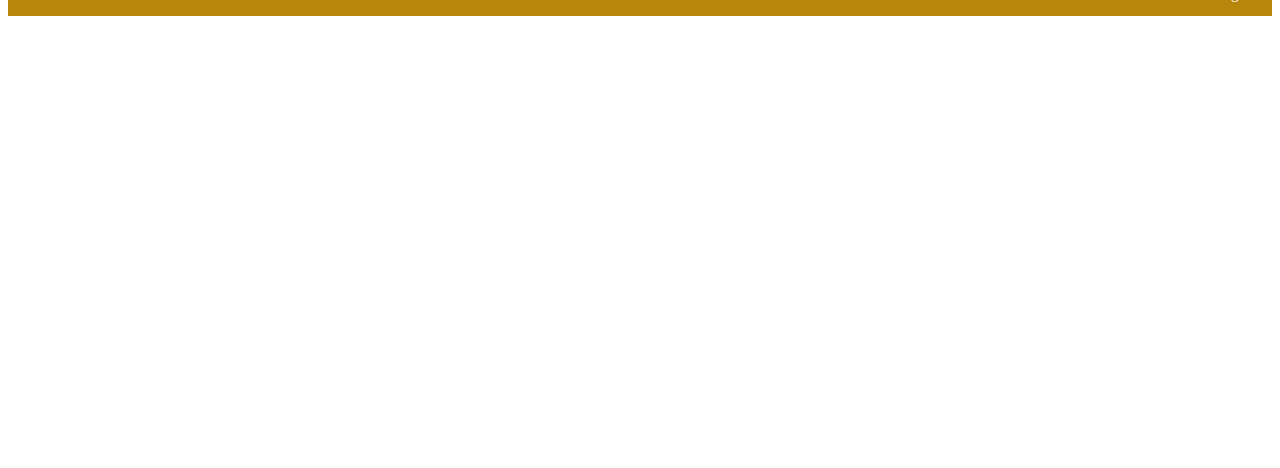
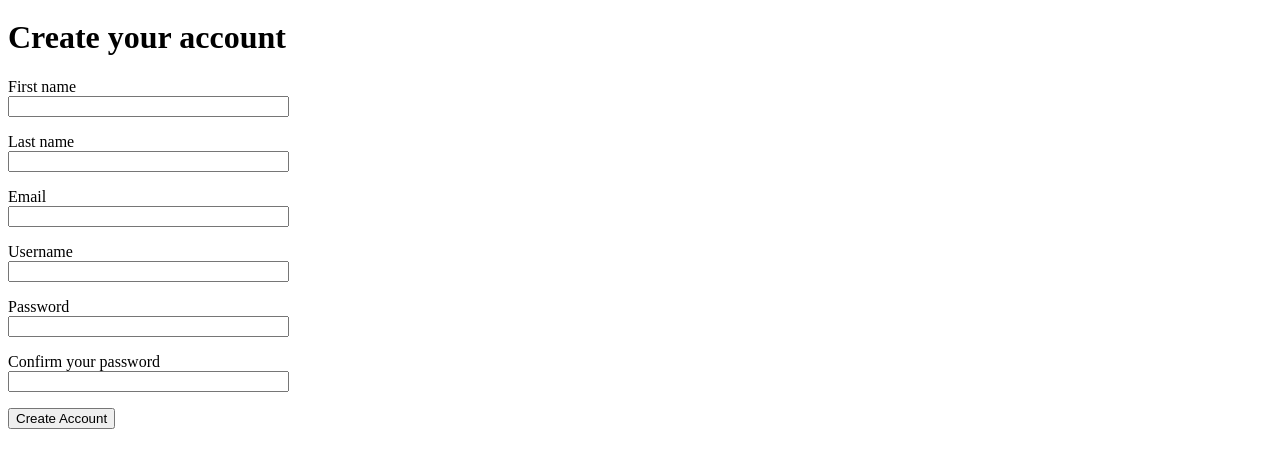
Before and after one commit to axz9582/summer2020, a Flask app: page /create in a window 1280 px wide. Shown: the part 56-524 px from the top of the page. Run offline with Flask 2, Linux system fonts and the light colour scheme.

Commit message:
Started database, created barebones create account page

```diff
--- a/src/app/__init__.py
+++ b/src/app/__init__.py
@@ -1,7 +1,11 @@
 from flask import Flask
 from .config import Config
+from flask_sqlalchemy import SQLAlchemy
+from flask_migrate import Migrate
 
 app = Flask(__name__)
 app.config.from_object(Config)
+db = SQLAlchemy(app)
+migrate = Migrate(app, db)
 
-from app import routes
+from app import routes, models
--- a/src/app/forms.py
+++ b/src/app/forms.py
@@ -11,5 +11,10 @@
 
 
 class CreateAccountForm(FlaskForm):
-    first_name = StringField("First Name", validators=[DataRequired()])
-    last_name = StringField("Last Name", validators=[DataRequired()])
+    first_name = StringField("First name", validators=[DataRequired()])
+    last_name = StringField("Last name", validators=[DataRequired()])
+    email = StringField("Email", validators=[DataRequired()])
+    username = StringField("Username", validators=[DataRequired()])
+    password = PasswordField("Password", validators=[DataRequired()])
+    confirm = PasswordField("Confirm your password", validators=[DataRequired()])
+    submit = SubmitField("Create Account")
--- a/src/app/routes.py
+++ b/src/app/routes.py
@@ -1,11 +1,11 @@
-from flask import render_template, flash, redirect
+from flask import render_template, flash, redirect, url_for
 from app import app
-from app.forms import LoginForm
+from app.forms import LoginForm, CreateAccountForm
 
 
+@app.route("/index")
 @app.route("/")
-@app.route("/index")
-def home():
+def index():
     return render_template("index.html")
 
 
@@ -14,10 +14,11 @@
     form = LoginForm()
     if form.validate_on_submit():
         flash(f"Login requested for user {form.username.data}, keep_signed_in={form.keep_signed_in.data}")
-        return redirect('/')
+        return redirect(url_for("index"))
     return render_template("login.html", title="Log In", form=form)
 
 
 @app.route("/create")
 def create_account():
-    return render_template("create_account.html")
+    form = CreateAccountForm()
+    return render_template("create_account.html", title="Create Account", form=form)
--- a/src/app/templates/base.html
+++ b/src/app/templates/base.html
@@ -7,10 +7,10 @@
 </head>
 <body>
     <nav class="navigation-bar">
-        <a href="/"><img src="" alt="Home"></a>
         <ul>
-            <li><a href="login">Log In</a></li>
-            <li><a href="create">Create Account</a></li>
+            <a href="{{ url_for('index') }}"><img src="" alt="Home"></a>
+            <li><a href="{{ url_for('login') }}">Log In</a></li>
+            <li><a href="{{ url_for('create_account') }}">Create Account</a></li>
         </ul>
     </nav>
     <p>{% block content %}{% endblock %}</p>
--- a/src/app/templates/create_account.html
+++ b/src/app/templates/create_account.html
@@ -1,2 +1,38 @@
 {% extends "base.html" %}
 {% block title %}Create Account{% endblock %}
+
+{% block content %}
+
+<div>
+    <h1>Create your account</h1>
+    <form action="" method="post" novalidate>
+        {{ form.hidden_tag() }}
+        <p>
+            {{ form.first_name.label }} <br>
+            {{ form.first_name(size=32) }} <br>
+        </p>
+        <p>
+            {{ form.last_name.label }} <br>
+            {{ form.last_name(size=32) }} <br>
+        </p>
+        <p>
+            {{ form.email.label }} <br>
+            {{ form.last_name(size=32) }} <br>
+        </p>
+        <p>
+            {{ form.username.label }} <br>
+            {{ form.username(size=32) }} <br>
+        </p>
+        <p>
+            {{ form.password.label }} <br>
+            {{ form.password(size=32) }} <br>
+        </p>
+        <p>
+            {{ form.confirm.label }} <br>
+            {{ form.password(size=32) }} <br>
+        </p>
+        <p>{{ form.submit() }}</p>
+    </form>
+</div>
+
+{% endblock %}
```
Also changed, not shown: src/app/models.py (added, +11 -0 lines).
